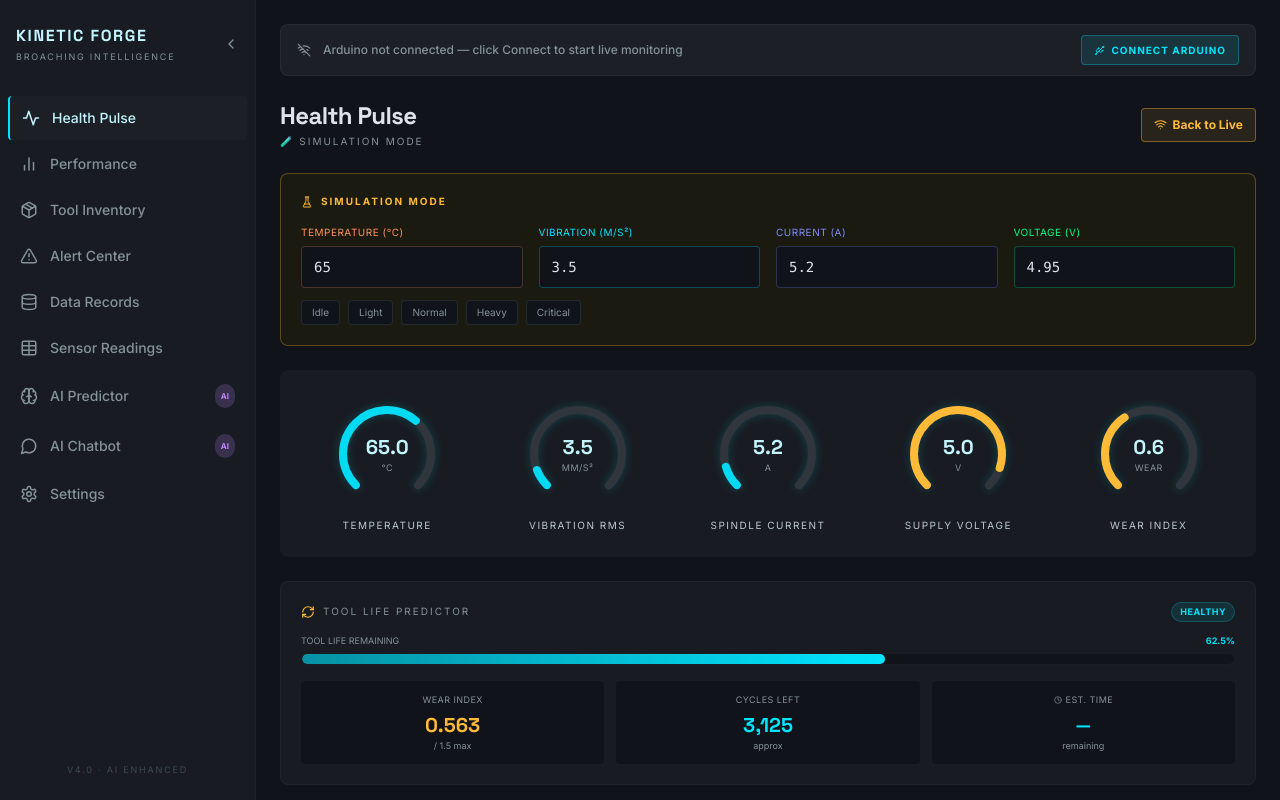
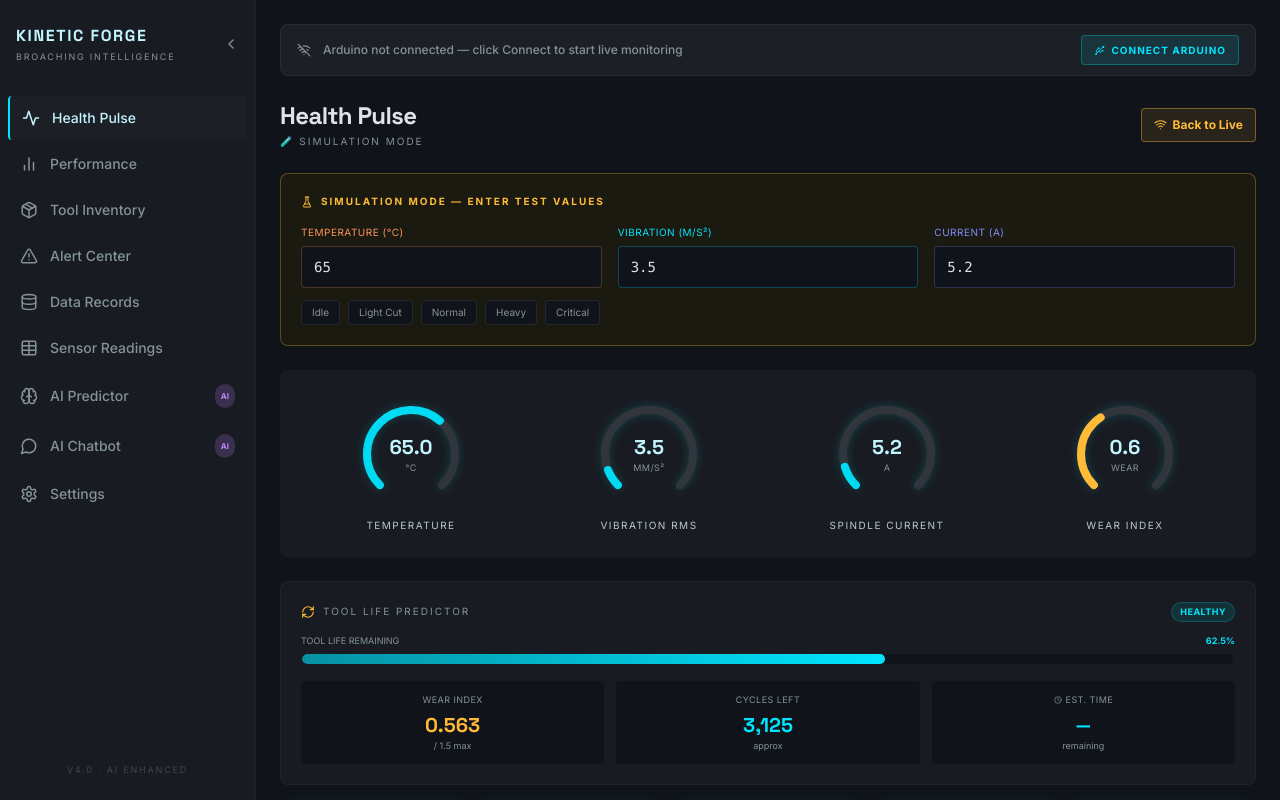
Before and after one commit to t23050288-cmyk/broaching-machine-monitor, a React (Vite) app: page / in a window 1280 px wide. Both pictures are taken after a click on the button "Simulate". Built offline with nearby package versions, Linux system fonts and the light colour scheme; the HTML template or start-up script is replaced by a standard one.

Commit message:
fix: remove supply voltage, fix auto-reconnect on disconnect

```diff
--- a/src/pages/Dashboard.jsx
+++ b/src/pages/Dashboard.jsx
@@ -5,7 +5,7 @@ import LiveChart from '../components/LiveChart';
 import StatusBadge from '../components/StatusBadge';
 import ConnectionBanner from '../components/ConnectionBanner';
 import { getSettings } from '../utils/storage';
-import { Thermometer, Zap, Activity, Gauge, Wind, Volume2, FlaskConical, Wifi, Clock, RefreshCw, BarChart2, Battery } from 'lucide-react';
+import { Thermometer, Zap, Activity, Gauge, Wind, Volume2, FlaskConical, Wifi, Clock, RefreshCw, BarChart2 } from 'lucide-react';
 
 function MetricCard({ icon: Icon, label, value, unit, color = '#00daf3', alert }) {
   return (
@@ -99,21 +99,19 @@ function FFTCard({ domFreq }) {
 }
 
 export default function Dashboard() {
-  const { bridgeStatus, latest, chartData, activeAlerts, isFlashing, connect, disconnect } = useSensorData();
+  const { bridgeStatus, latest, chartData, activeAlerts, isFlashing, connect } = useSensorData();
   const s = getSettings();
 
   const [simMode, setSimMode] = useState(false);
   const [simTemp, setSimTemp] = useState('65');
   const [simVib,  setSimVib]  = useState('3.5');
   const [simCurr, setSimCurr] = useState('5.2');
-  const [simVolt, setSimVolt] = useState('4.95');
 
   const r = simMode ? {
     ...latest,
     temperature_c:        parseFloat(simTemp) || 0,
     vibration_rms_mm_s2:  parseFloat(simVib)  || 0,
     spindle_current_a:    parseFloat(simCurr) || 0,
-    supply_voltage_v:     parseFloat(simVolt) || 0,
     cutting_force_n:      Math.round((parseFloat(simCurr)||0)*240 + (parseFloat(simVib)||0)*15 + ((parseFloat(simTemp)||25)-25)*50),
     acoustic_emission_db: Math.round((parseFloat(simCurr)||0)*12  + (parseFloat(simVib)||0)*2.5 + 200),
     coolant_flow_lmin:    Math.round(18 + ((parseFloat(simTemp)||25)-25)*0.2),
@@ -131,7 +129,6 @@ export default function Dashboard() {
   const vibAlert   = r && r.vibration_rms_mm_s2  > s.vibLimit;
   const currAlert  = r && r.spindle_current_a    > s.currentLimit;
   const forceAlert = r && r.cutting_force_n      > s.forceLimit;
-  const voltAlert  = r && r.supply_voltage_v != null && r.supply_voltage_v < 4.8 && r.supply_voltage_v > 0;
 
   return (
     <div className={`p-6 space-y-6 ${isFlashing && !simMode ? 'ring-2 ring-[#ffb4ab] ring-inset' : ''} transition-all`}>
@@ -140,8 +137,9 @@ export default function Dashboard() {
           style={{ background: 'radial-gradient(circle, rgba(255,180,171,0.08) 0%, transparent 70%)' }}/>
       )}
 
-      <ConnectionBanner status={bridgeStatus} onConnect={connect} onDisconnect={disconnect}/>
+      <ConnectionBanner status={bridgeStatus} onConnect={connect}/>
 
+      {/* Header */}
       <div className="flex items-center justify-between flex-wrap gap-3">
         <div>
           <h1 className="text-2xl font-black font-headline text-[#dfe2eb] tracking-tight">Health Pulse</h1>
@@ -162,16 +160,16 @@ export default function Dashboard() {
         </div>
       </div>
 
+      {/* Simulation panel */}
       {simMode && (
         <div className="bg-[#1a1a10] border border-[#ffba38]/30 rounded-xl p-5">
           <div className="text-[10px] uppercase tracking-[0.2em] text-[#ffba38] mb-4 font-bold flex items-center gap-2">
-            <FlaskConical size={12}/> Simulation Mode
+            <FlaskConical size={12}/> Simulation Mode — enter test values
           </div>
-          <div className="grid grid-cols-2 md:grid-cols-4 gap-4">
+          <div className="grid grid-cols-3 gap-4">
             {[['Temperature (°C)', simTemp, setSimTemp, '#ff9259'],
               ['Vibration (m/s²)', simVib,  setSimVib,  '#00e5ff'],
               ['Current (A)',      simCurr, setSimCurr, '#818cf8'],
-              ['Voltage (V)',      simVolt, setSimVolt, '#00ff88'],
             ].map(([label, val, setter, color]) => (
               <div key={label}>
                 <label className="block text-[10px] uppercase tracking-wider mb-1.5" style={{ color }}>{label}</label>
@@ -182,14 +180,15 @@ export default function Dashboard() {
             ))}
           </div>
           <div className="mt-3 flex gap-2 flex-wrap">
-            {[{label:'Idle',t:'27',v:'0.9',c:'0.1',u:'5.0'},
-              {label:'Light',t:'45',v:'2.5',c:'8',u:'4.98'},
-              {label:'Normal',t:'65',v:'3.5',c:'18',u:'4.95'},
-              {label:'Heavy',t:'80',v:'6.0',c:'35',u:'4.9'},
-              {label:'Critical',t:'90',v:'9.0',c:'45',u:'4.75'},
+            {[{label:'Idle',      t:'27', v:'0.9', c:'0.1'},
+              {label:'Light Cut', t:'45', v:'2.5', c:'8'},
+              {label:'Normal',    t:'65', v:'3.5', c:'18'},
+              {label:'Heavy',     t:'80', v:'6.0', c:'35'},
+              {label:'Critical',  t:'90', v:'9.0', c:'45'},
             ].map(p => (
-              <button key={p.label} onClick={() => { setSimTemp(p.t); setSimVib(p.v); setSimCurr(p.c); setSimVolt(p.u); }}
-                className="text-[10px] px-2.5 py-1 rounded-lg bg-[#10141a] border border-[#3b494c]/40 text-[#849396] hover:text-[#dfe2eb] transition-colors">
+              <button key={p.label}
+                onClick={() => { setSimTemp(p.t); setSimVib(p.v); setSimCurr(p.c); }}
+                className="text-[10px] px-2.5 py-1 rounded-lg bg-[#10141a] border border-[#3b494c]/40 text-[#849396] hover:text-[#dfe2eb] hover:border-[#dfe2eb]/30 transition-colors">
                 {p.label}
               </button>
             ))}
@@ -197,16 +196,15 @@ export default function Dashboard() {
         </div>
       )}
 
-      {/* Gauges */}
+      {/* Gauges — no voltage */}
       <div className="bg-[#181c22] rounded-xl p-6 flex justify-around flex-wrap gap-6">
         <GaugeCircle value={r?.temperature_c ?? 0}       max={100} unit="°C"    label="Temperature"    color={tempAlert ? '#ffb4ab' : '#00daf3'}/>
         <GaugeCircle value={r?.vibration_rms_mm_s2 ?? 0} max={40}  unit="mm/s²" label="Vibration RMS"   color={vibAlert  ? '#ffb4ab' : '#00daf3'}/>
-        <GaugeCircle value={r?.spindle_current_a ?? 0}   max={50}  unit="A"     label="Spindle Current" color={currAlert ? '#ffb4ab' : '#00daf3'}/>
-        <GaugeCircle value={r?.supply_voltage_v ?? 0}    max={5.5} unit="V"     label="Supply Voltage"  color={voltAlert ? '#ffb4ab' : '#00ff88'}/>
-        <GaugeCircle value={r?.wear_progression ?? 0}    max={1.5} unit="wear"  label="Wear Index"      color="#ffba38"/>
+        <GaugeCircle value={r?.spindle_current_a ?? 0}   max={50}  unit="A"      label="Spindle Current" color={currAlert ? '#ffb4ab' : '#00daf3'}/>
+        <GaugeCircle value={r?.wear_progression ?? 0}    max={1.5} unit="wear"   label="Wear Index"      color="#ffba38"/>
       </div>
 
-      {/* Tool Life Predictor */}
+      {/* Wear/Life card */}
       <WearLifeCard
         wear={r?.wear_progression}
         remainingPct={r?.remaining_life_pct}
@@ -215,18 +213,17 @@ export default function Dashboard() {
         status={r?.tool_status}
       />
 
+      {/* Metric cards — no voltage */}
+      <div className="grid grid-cols-2 md:grid-cols-3 lg:grid-cols-5 gap-3">
+        <MetricCard icon={Thermometer} label="Temperature"   value={r?.temperature_c?.toFixed(1) ?? '--'}       unit="°C"    color="#00daf3" alert={tempAlert}/>
+        <MetricCard icon={Activity}    label="Vibration"     value={r?.vibration_rms_mm_s2?.toFixed(1) ?? '--'} unit="mm/s²" color="#00daf3" alert={vibAlert}/>
+        <MetricCard icon={Zap}         label="Current"       value={r?.spindle_current_a?.toFixed(1) ?? '--'}   unit="A"     color="#00daf3" alert={currAlert}/>
+        <MetricCard icon={Gauge}       label="Cutting Force" value={r?.cutting_force_n?.toFixed(0) ?? '--'}     unit="N"     color="#ffba38" alert={forceAlert}/>
+        <MetricCard icon={Volume2}     label="Acoustic"      value={r?.acoustic_emission_db?.toFixed(1) ?? '--'} unit="dB"   color="#ffd799"/>
+      </div>
+
       {/* FFT */}
       <FFTCard domFreq={r?.dominant_freq_hz}/>
-
-      {/* Metric cards */}
-      <div className="grid grid-cols-2 md:grid-cols-3 lg:grid-cols-6 gap-3">
-        <MetricCard icon={Thermometer} label="Temperature"   value={r?.temperature_c?.toFixed(1) ?? '--'}        unit="°C"    color="#00daf3" alert={tempAlert}/>
-        <MetricCard icon={Activity}    label="Vibration"     value={r?.vibration_rms_mm_s2?.toFixed(1) ?? '--'}  unit="mm/s²" color="#00daf3" alert={vibAlert}/>
-        <MetricCard icon={Zap}         label="Current"       value={r?.spindle_current_a?.toFixed(1) ?? '--'}    unit="A"     color="#00daf3" alert={currAlert}/>
-        <MetricCard icon={Battery}     label="Voltage"       value={r?.supply_voltage_v?.toFixed(2) ?? '--'}     unit="V"     color="#00ff88" alert={voltAlert}/>
-        <MetricCard icon={Gauge}       label="Cutting Force" value={r?.cutting_force_n?.toFixed(0) ?? '--'}      unit="N"     color="#ffba38" alert={forceAlert}/>
-        <MetricCard icon={Volume2}     label="Acoustic"      value={r?.acoustic_emission_db?.toFixed(1) ?? '--'} unit="dB"    color="#ffd799"/>
-      </div>
 
       {/* Charts */}
       <div className="grid grid-cols-1 md:grid-cols-3 gap-4">
@@ -237,9 +234,41 @@ export default function Dashboard() {
           <LiveChart data={chartData} dataKey="vibration_rms_mm_s2" color="#ffba38" label="Vibration mm/s²" limit={s.vibLimit}/>
         </div>
         <div className="bg-[#1c2026] rounded-xl p-4">
-          <LiveChart data={chartData} dataKey="spindle_current_a"   color="#818cf8" label="Current A"       limit={s.currentLimit}/>
+          <LiveChart data={chartData} dataKey="spindle_current_a"   color="#9cf0ff" label="Current A"       limit={s.currentLimit}/>
         </div>
       </div>
+
+      {/* Alerts */}
+      {activeAlerts.length > 0 && !simMode && (
+        <div className="bg-[#93000a]/20 border border-[#ffb4ab]/20 rounded-xl p-4">
+          <div className="text-[10px] uppercase tracking-[0.2em] text-[#ffb4ab] mb-3 font-bold">⚠ Active Alerts</div>
+          <div className="space-y-1.5">
+            {activeAlerts.slice(0, 5).map((a, i) => (
+              <div key={i} className="flex items-center gap-3 text-xs">
+                <span className={`w-1.5 h-1.5 rounded-full flex-shrink-0 ${a.type === 'error' ? 'bg-[#ffb4ab]' : 'bg-[#ffba38]'}`}/>
+                <span className="text-[#dfe2eb]">{a.param}</span>
+                <span className="text-[#ffb4ab] font-bold">{a.value?.toFixed?.(1) ?? a.value} {a.unit}</span>
+                <span className="text-[#849396]">limit: {a.limit} {a.unit}</span>
+              </div>
+            ))}
+          </div>
+        </div>
+      )}
+
+      {/* Bottom info */}
+      {r && (
+        <div className="bg-[#1c2026] rounded-xl p-4 grid grid-cols-2 md:grid-cols-4 gap-4 text-xs">
+          {[['Tool ID', r.tool_id], ['Material', r.tool_material], ['Coating', r.coating], ['Workpiece', r.workpiece_material],
+            ['Speed', `${r.spindle_speed_mmin} m/min`], ['Feed Rate', `${r.feed_rate_mmtooth} mm/tooth`],
+            ['Surface Finish', `${r.surface_finish_ra_um} Ra μm`], ['Wear', r.wear_progression?.toFixed(3)],
+          ].map(([k, v]) => (
+            <div key={k}>
+              <div className="text-[9px] uppercase tracking-[0.15em] text-[#849396] mb-0.5">{k}</div>
+              <div className="text-[#dfe2eb] font-medium">{v ?? '—'}</div>
+            </div>
+          ))}
+        </div>
+      )}
     </div>
   );
 }
```
